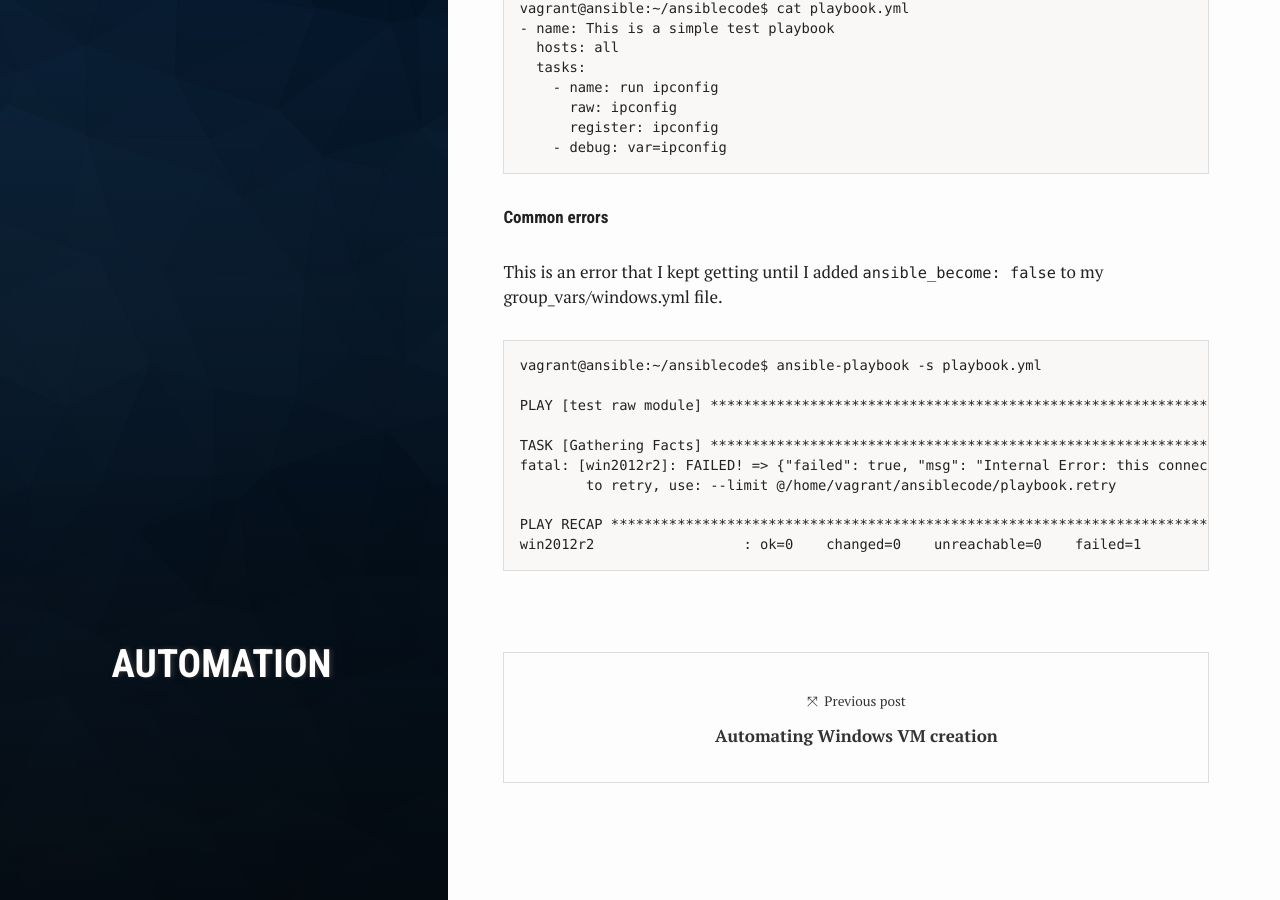
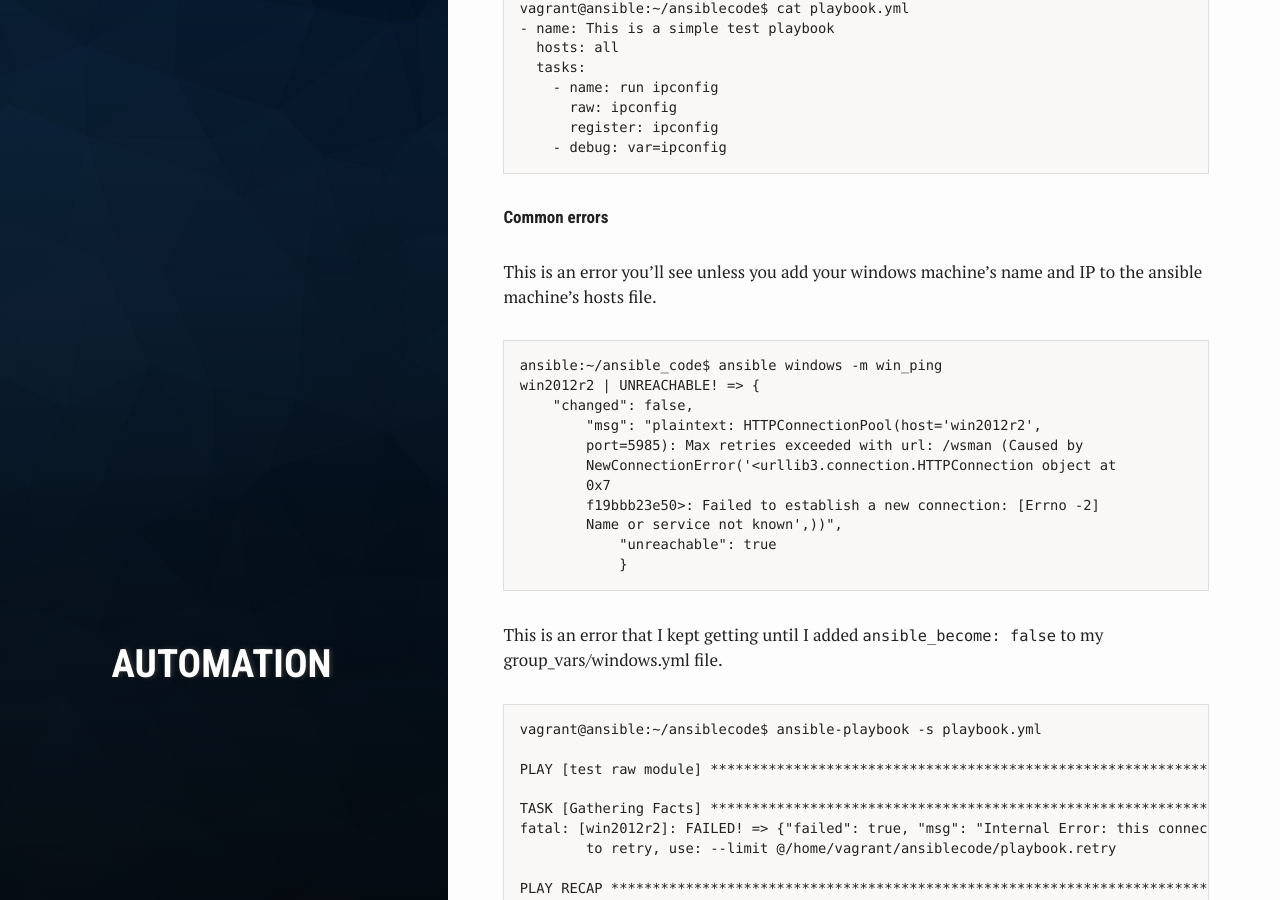
Before and after one commit to qapage/qapage.github.io, a Jekyll site: the page built from _posts/2017-08-28-Ansible-And-Windows-getting-started.md, in a window 1280 px wide and 900 px high, scrolled down 5529 px. Built offline with Jekyll 4.4.1, drawn with Linux system fonts in a browser that asks for light colours.

Commit message:
Updated the ansible and windows post to add the error message you see if you dont have the hosts file setup

````diff
--- a/_posts/2017-08-28-Ansible-And-Windows-getting-started.md
+++ b/_posts/2017-08-28-Ansible-And-Windows-getting-started.md
@@ -186,6 +186,23 @@ vagrant@ansible:~/ansiblecode$ cat playbook.yml
 ```
 
 ##### Common errors
+This is an error you'll see unless you add your windows machine's name
+and IP to the ansible machine's hosts file.
+
+```
+ansible:~/ansible_code$ ansible windows -m win_ping
+win2012r2 | UNREACHABLE! => {
+    "changed": false,
+        "msg": "plaintext: HTTPConnectionPool(host='win2012r2',
+        port=5985): Max retries exceeded with url: /wsman (Caused by
+        NewConnectionError('<urllib3.connection.HTTPConnection object at
+        0x7
+        f19bbb23e50>: Failed to establish a new connection: [Errno -2]
+        Name or service not known',))",
+            "unreachable": true
+            }
+```
+
 This is an error that I kept getting until I added `ansible_become: false` to my group_vars/windows.yml file.
 
 ```
````
